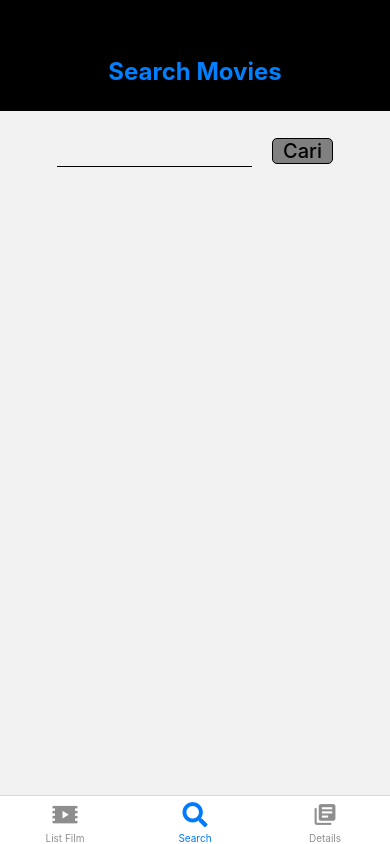
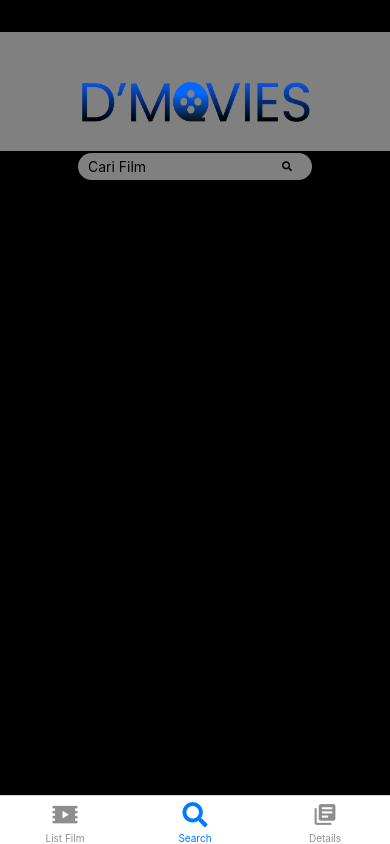
Before and after one commit to mayonice1424/UAS-Pengembangan-Aplikasi-Mobile, a React Native app: screen /Search in a window 390 px wide. Built offline with nearby package versions, Linux system fonts and the light colour scheme.

Commit message:
update UI di layar search

```diff
--- a/app/screens/Search.js
+++ b/app/screens/Search.js
@@ -1,12 +1,20 @@
 import axios from "axios";
 import React, { useEffect, useState } from "react";
-import {Text, View, ScrollView, TouchableOpacity, Image, StyleSheet } from 'react-native';
+import {
+  Text,
+  View,
+  ScrollView,
+  TouchableOpacity,
+  Image,
+  StyleSheet,
+} from "react-native";
 import { TextInput } from "react-native-gesture-handler";
-import { StatusBar } from 'expo-status-bar';
+import { StatusBar } from "expo-status-bar";
+import { FontAwesome5 } from "@expo/vector-icons";
 
-const Search = ({navigation}) => {
-    const [search, onChangeSearch] = React.useState('');
-    const [data, setData] = useState()
+const Search = ({ navigation }) => {
+  const [search, onChangeSearch] = React.useState("");
+  const [data, setData] = useState();
   // const [dataAwal, setDataAwal] = useState()
 
   // useEffect( () => {
@@ -15,21 +23,20 @@ const Search = ({navigation}) => {
   //     .then(receiveData => setDataAwal(receiveData));
   // }, []);
 
-
-    const ambilData = async() => {
+  const ambilData = async () => {
     try {
-            const res= await axios.get('http://www.omdbapi.com', {
+      const res = await axios.get("http://www.omdbapi.com", {
         params: {
           s: search,
-                    apikey: '94a3c0c',
-                }
-            })
-            setData(res.data.Search)
+          apikey: "94a3c0c",
+        },
+      });
+      setData(res.data.Search);
       console.log(res);
     } catch (error) {
-            alert(error.message)
+      alert(error.message);
     }
-    }
+  };
 
   // const ambilDetail = async() => {
   //     try {
@@ -47,113 +54,156 @@ const Search = ({navigation}) => {
   // }
 
   return (
-        <View style={{flex: 1}}>
+    <View style={{ flex: 1 }}>
       <View style={styles.TopNav}>
         <StatusBar style="light" />
       </View>
 
       <View style={styles.Header}>
-                <Text style={styles.HeaderText}>Search Movies</Text>
+        <Image
+          source={require("../../assets/Logo.png")}
+          style={{
+            height: "70%",
+            width: "80%",
+            marginRight: "8%",
+            resizeMode: "contain",
+            alignItems: "center",
+          }}
+        />
       </View>
 
       <View style={styles.BoxSearch}>
-                <TextInput style={styles.FormSearch} onChangeText={(text) => onChangeSearch(text)}value={search}/>
-                <TouchableOpacity style={styles.MiniBoxSearch} onPress={() => ambilData()}>
-                    <Text style={{fontSize: 20, fontWeight: '500'}}>Cari</Text>
+        <View
+          style={{
+            // borderWidth: 1,
+            // borderColor: "red",
+            flex: 1,
+            flexDirection: "row",
+            // justifyContent: "center",
+            paddingHorizontal: 10,
+            backgroundColor: "gray",
+            borderRadius: 20,
+            paddingVertical: 5,
+            justifyContent: "space-between",
+          }}
+        >
+          <TextInput
+            style={styles.FormSearch}
+            onChangeText={(text) => onChangeSearch(text)}
+            value={search}
+            placeholder="Cari Film"
+          />
+          <TouchableOpacity
+            style={styles.MiniBoxSearch}
+            onPress={() => ambilData()}
+          >
+            <FontAwesome5 name="search" size={10} />
           </TouchableOpacity>
         </View>
+      </View>
 
-            <ScrollView>
-                    {data && data.map((item, i) => {
-                        return <>
+      <ScrollView style={styles.ScrollSearch}>
+        {data &&
+          data.map((item, i) => {
+            return (
+              <>
                 <TouchableOpacity style={styles.BoxList}>
                   <Text style={styles.MovieTitle}>{item.Title}</Text>
                   <View style={styles.PosterPosition}>
                     <Text style={styles.MovieYear}>{item.Year}</Text>
-                                    <Image source={{uri: item.Poster}} style={styles.MoviePoster} />
+                    <Image
+                      source={{ uri: item.Poster }}
+                      style={styles.MoviePoster}
+                    />
                   </View>
                 </TouchableOpacity>
               </>
+            );
           })}
       </ScrollView>
     </View>
-    )
-}
-
+  );
+};
 
 const styles = StyleSheet.create({
-    BoxList : {
-        marginHorizontal: '10%',
+  BoxList: {
+    marginHorizontal: "10%",
     borderWidth: 1,
     marginTop: 10,
     borderRadius: 10,
-        backgroundColor: '#0080ff',
+    backgroundColor: "black",
     paddingHorizontal: 10,
   },
 
-    MovieTitle : {
-        fontWeight: 'bold',
+  MovieTitle: {
+    fontWeight: "bold",
     fontSize: 17,
   },
 
-    MovieYear : {
-        fontWeight: '500',
+  MovieYear: {
+    fontWeight: "500",
     fontSize: 12,
-        justifyContent: 'flex-start',
+    justifyContent: "flex-start",
   },
 
-    MoviePoster : {
+  MoviePoster: {
     width: 100,
     height: 100,
-        justifyContent: 'flex-end',
-        resizeMode: 'contain',
+    justifyContent: "flex-end",
+    resizeMode: "contain",
   },
 
-    PosterPosition : {
-        flexDirection: 'row',
-        justifyContent: 'space-between',
+  PosterPosition: {
+    flexDirection: "row",
+    justifyContent: "space-between",
     marginBottom: 10,
   },
 
-    BoxSearch : {
-        height: '10%',
-        justifyContent: 'center',
-        alignItems: 'center',
-        flexDirection: 'row',
+  BoxSearch: {
+    paddingHorizontal: "20%",
+    paddingBottom: 2,
+    paddingTop: 2,
+    backgroundColor: "black",
+    justifyContent: "center",
+    flexDirection: "row",
   },
 
-    FormSearch : {
-        borderBottomWidth: 1,
-        height: '40%',
-        width: '50%',
-        justifyContent: 'flex-start'
+  FormSearch: {
+    backgroundColor: "gray",
+    width: "70%",
+    justifyContent: "flex-start",
   },
 
-    MiniBoxSearch : {
-        borderWidth: 1,
-        backgroundColor: 'gray',
-        marginLeft: 20,
+  MiniBoxSearch: {
+    // borderWidth: 1,
+    // backgroundColor: "white",
     paddingHorizontal: 10,
+    justifyContent: "center",
+    alignItems: "center",
     borderRadius: 5,
   },
 
-    HeaderText : {
+  HeaderText: {
     fontSize: 24,
-        color: '#0080ff',
-        fontWeight: 'bold',
+    color: "#0080ff",
+    fontWeight: "bold",
   },
 
-    Header : {
-        height: '10%',
-        backgroundColor: 'black',
-        justifyContent: 'center',
-        alignItems: 'center',
+  Header: {
+    height: "15%",
+    backgroundColor: "gray",
+    justifyContent: "center",
+    alignItems: "center",
   },
 
-    TopNav : {
-        backgroundColor: 'black',
-        height: '4%',
-    }
-})
+  TopNav: {
+    backgroundColor: "black",
+    height: "4%",
+  },
+  ScrollSearch: {
+    height: "100%",
+    backgroundColor: "black",
+  },
+});
 
 export default Search;
```
Also changed, not shown: assets/Logo.png (added). Lines whose indentation alone changed are shown as unchanged.
